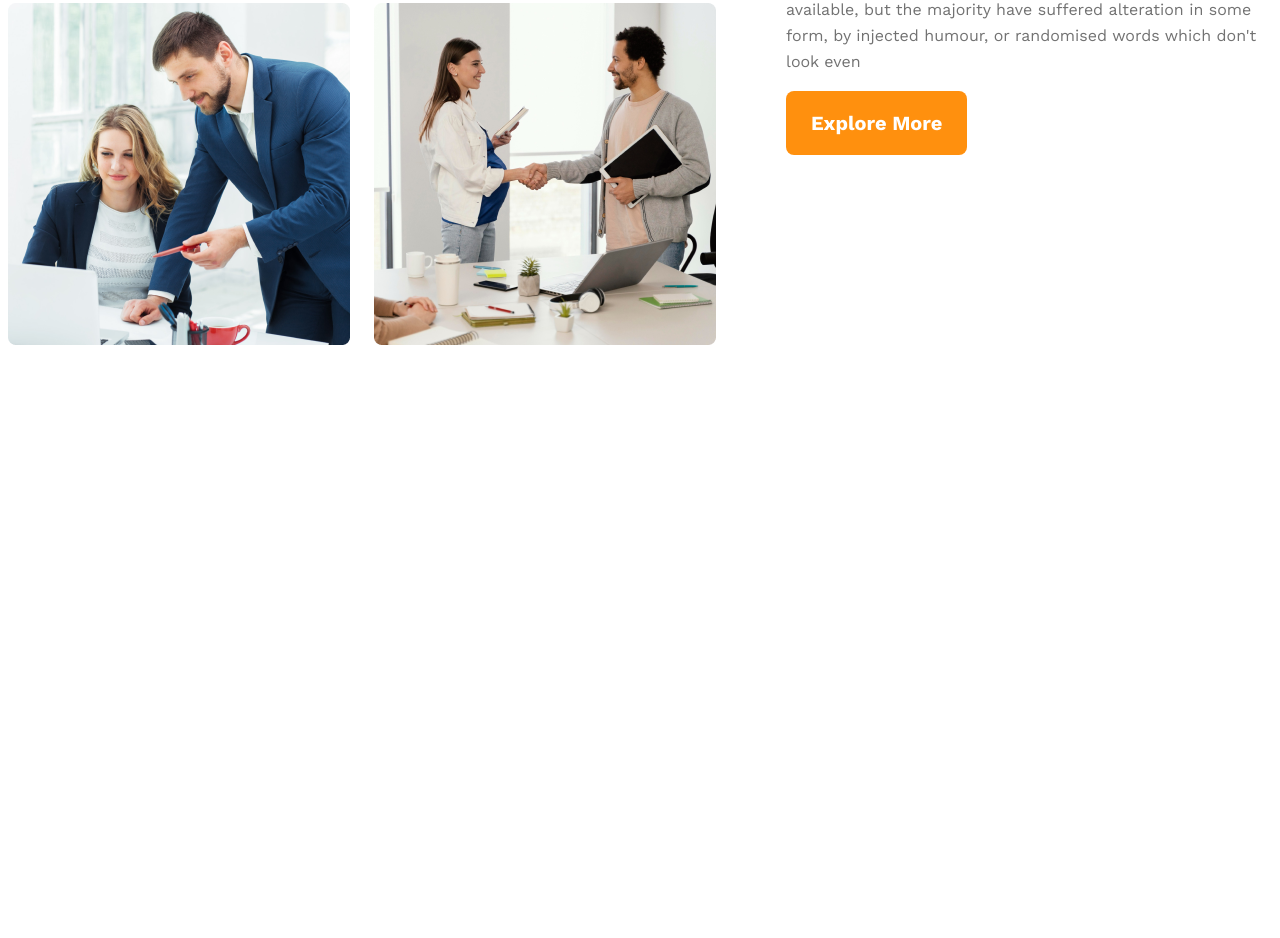
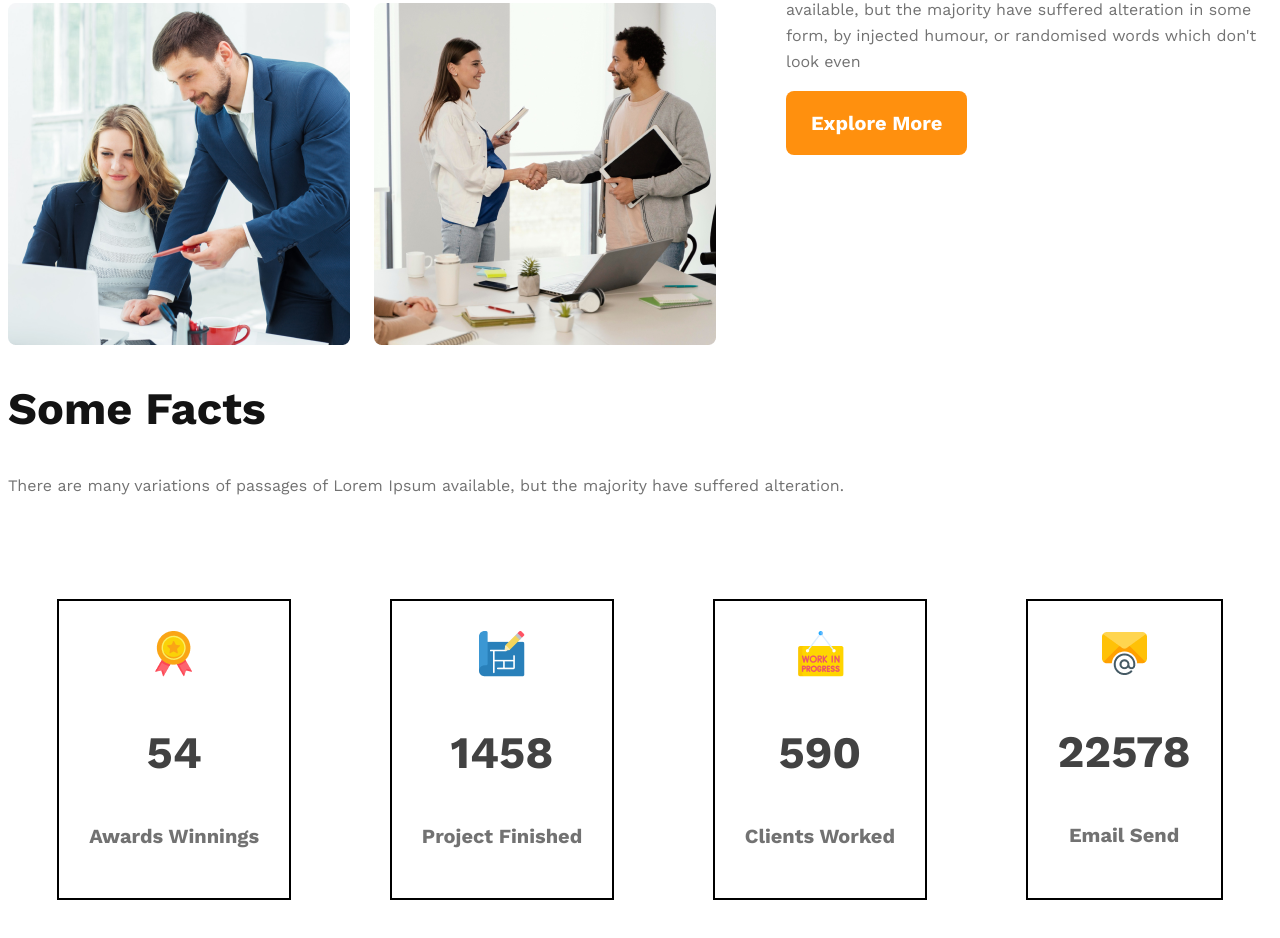
Before and after one commit to MaheAlam98/g3-architects-website, a plain HTML site: page index.html in a window 1280 px wide. Shown: the part 1469-2407 px from the top of the page. Before the commit the page ends 1884 px from the top, so only its background shows below. Drawn offline with nearby package versions, Linux system fonts and the light colour scheme.

Commit message:
cart add done

```diff
--- a/index.html
+++ b/index.html
@@ -53,6 +53,38 @@
     </div>
 </section>
 
+<section>
+<div>
+    <h2 class="navtitle">Some Facts</h2>
+
+    <p class="head_describtion">There are many variations of passages of Lorem Ipsum available, but the majority have suffered alteration.</p>
+</div>
+
+
+   <div class="cart_section">
+    <div class="cart">
+        <img src="images/icons/ribon.png" alt="">
+        <h3 class="cart_num">54</h3>
+        <p class="cart_name">Awards Winnings</p>
+    </div>
+    <div class="cart">
+        <img src="images/icons/projects.png" alt="">
+        <h3 class="cart_num">1458</h3>
+        <p class="cart_name">Project Finished</p>
+    </div>
+    <div class="cart">
+        <img src="images/icons/customers.png" alt="">
+        <h3 class="cart_num">590</h3>
+        <p class="cart_name">Clients Worked</p>
+    </div>
+    <div class="cart">
+        <img src="images/icons/email.png" alt="">
+        <h3 class="cart_num">22578</h3>
+        <p class="cart_name">Email Send</p>
+    </div>
+   </div>
+</section>
+
 </main>
 
 <footer>
--- a/style/architect.css
+++ b/style/architect.css
@@ -109,7 +109,30 @@ main{
 
 }
 
+.cart{
+   border: 2px solid black;
+   text-align: center;
+   padding: 30px;
+}
 
+.cart_section{
+    display: flex;
+    justify-content: space-around;
+    margin-top:100px;
+
+}
+
+.cart_num{
+    color: #424242;
+    font-weight: 600;
+    font-size: 45px;
+}
+.cart_name{
+
+    color: #727272;
+    font-size: 20px;
+    font-weight: 600;
+}
 
 /*Responsive for mobile */
 @media screen and (max-width:576px) {
@@ -117,7 +140,7 @@ main{
         padding:20px;
     }
     nav,
-    .container_img
+    .container
     {
         flex-direction: column;
     }
@@ -126,7 +149,9 @@ main{
     header{
         padding:50px;
     }
-    nav{
+    nav,
+    .container
+    {
         flex-direction: column;
     }
 }
```
